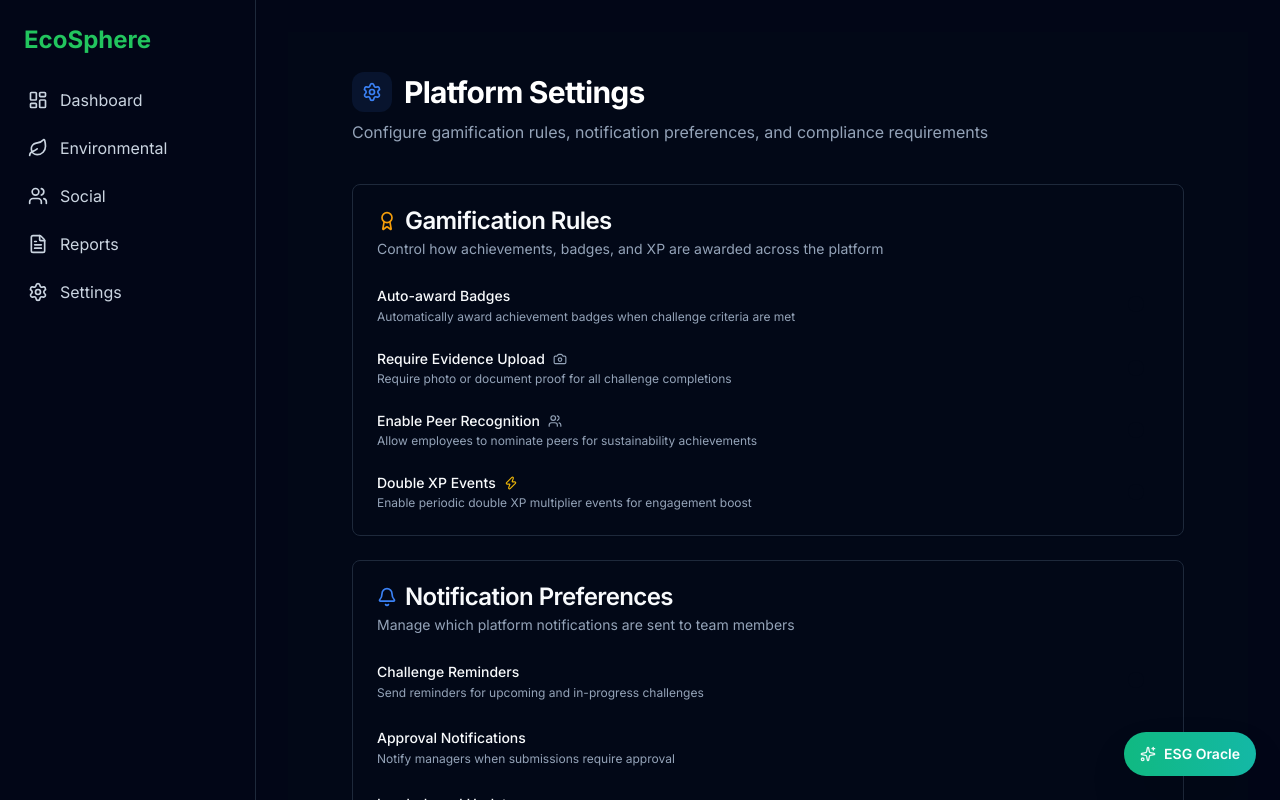
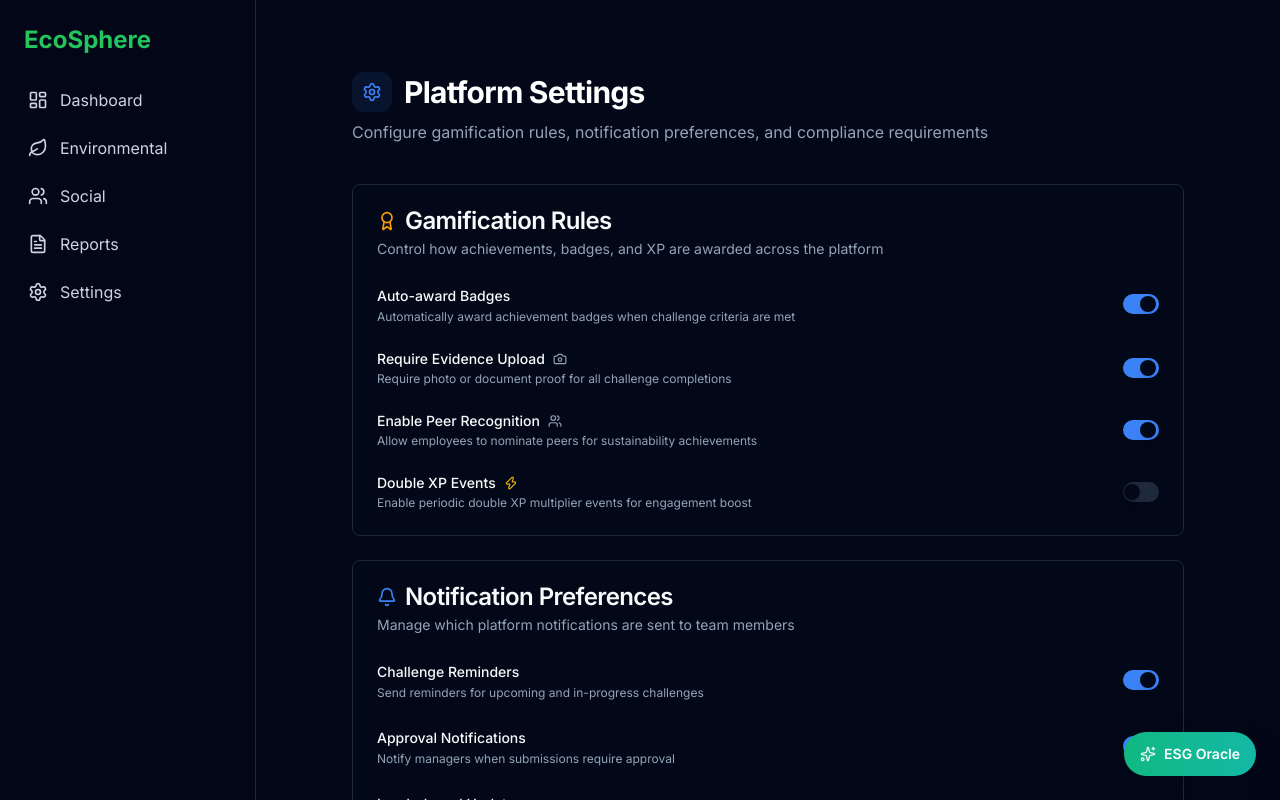
Before and after one commit to Mukilan-s18/Ecosphere-Management-Platform, a Next.js app: page /settings in a window 1280 px wide. Shown: the top 800 px of the page. Built offline with nearby package versions, Linux system fonts and the light colour scheme.

Commit message:
fix: Resolve build errors — replace missing toast and switch imports

```diff
--- a/app/social/page.tsx
+++ b/app/social/page.tsx
@@ -4,7 +4,7 @@
 import { Card, CardContent, CardDescription, CardHeader, CardTitle } from "@/components/ui/card";
 import { Button } from "@/components/ui/button";
 import { Input } from "@/components/ui/input";
-import { useToast } from "@/components/ui/use-toast";
+import { toast } from "sonner";
 import { uploadProof, getChallenges, supabase } from "@/lib/supabase";
 
 const insertParticipation = async (userId: number, challengeId: number, url: string) => {
@@ -41,7 +41,7 @@
   const [joined, setJoined] = useState(false);
   const [loading, setLoading] = useState(false);
   const [file, setFile] = useState<File | null>(null);
-  const { toast } = useToast();
+
 
   const handleJoin = () => {
     setJoined(true);
@@ -57,17 +57,15 @@
       const url = await uploadProof(file);
       await insertParticipation(mockUserId, challenge.id, url);
 
-      toast({
-        title: "Evidence submitted for review!",
+      toast.success("Evidence submitted for review!", {
         description: `Your proof for "${challenge.title}" has been uploaded.`,
       });
 
       setJoined(false);
       setFile(null);
     } catch (error) {
-      toast({
-        title: "Error submitting evidence",
-        variant: "destructive",
+      toast.error("Error submitting evidence", {
+        description: "Please try again.",
       });
     } finally {
       setLoading(false);
--- a/components/ui/switch.tsx
+++ b/components/ui/switch.tsx
@@ -1,29 +1,25 @@
 "use client"
 
-import { Switch as SwitchPrimitive } from "@base-ui/react/switch"
+import * as SwitchPrimitive from "@radix-ui/react-switch"
 
 import { cn } from "@/lib/utils"
 
 function Switch({
   className,
-  size = "default",
   ...props
-}: SwitchPrimitive.Root.Props & {
-  size?: "sm" | "default"
-}) {
+}: React.ComponentPropsWithoutRef<typeof SwitchPrimitive.Root>) {
   return (
     <SwitchPrimitive.Root
       data-slot="switch"
-      data-size={size}
       className={cn(
-        "peer group/switch relative inline-flex shrink-0 items-center rounded-full border border-transparent transition-all outline-none after:absolute after:-inset-x-3 after:-inset-y-2 focus-visible:border-ring focus-visible:ring-3 focus-visible:ring-ring/50 aria-invalid:border-destructive aria-invalid:ring-3 aria-invalid:ring-destructive/20 data-[size=default]:h-[18.4px] data-[size=default]:w-[32px] data-[size=sm]:h-[14px] data-[size=sm]:w-[24px] dark:aria-invalid:border-destructive/50 dark:aria-invalid:ring-destructive/40 data-checked:bg-primary data-unchecked:bg-input dark:data-unchecked:bg-input/80 data-disabled:cursor-not-allowed data-disabled:opacity-50",
+        "peer inline-flex h-[20px] w-[36px] shrink-0 cursor-pointer items-center rounded-full border border-transparent transition-colors focus-visible:outline-none focus-visible:ring-2 focus-visible:ring-ring focus-visible:ring-offset-2 focus-visible:ring-offset-background disabled:cursor-not-allowed disabled:opacity-50 data-[state=checked]:bg-primary data-[state=unchecked]:bg-input",
         className
       )}
       {...props}
     >
       <SwitchPrimitive.Thumb
         data-slot="switch-thumb"
-        className="pointer-events-none block rounded-full bg-background ring-0 transition-transform group-data-[size=default]/switch:size-4 group-data-[size=sm]/switch:size-3 group-data-[size=default]/switch:data-checked:translate-x-[calc(100%-2px)] group-data-[size=sm]/switch:data-checked:translate-x-[calc(100%-2px)] dark:data-checked:bg-primary-foreground group-data-[size=default]/switch:data-unchecked:translate-x-0 group-data-[size=sm]/switch:data-unchecked:translate-x-0 dark:data-unchecked:bg-foreground"
+        className="pointer-events-none block h-4 w-4 rounded-full bg-background shadow-lg ring-0 transition-transform data-[state=checked]:translate-x-4 data-[state=unchecked]:translate-x-0"
       />
     </SwitchPrimitive.Root>
   )
--- a/package.json
+++ b/package.json
@@ -25,6 +25,7 @@
     "@radix-ui/react-progress": "^1.1.12",
     "@radix-ui/react-select": "^2.3.3",
     "@radix-ui/react-slot": "^1.3.0",
+    "@radix-ui/react-switch": "^1.3.3",
     "@radix-ui/react-tabs": "^1.1.17",
     "@supabase/supabase-js": "^2.110.2",
     "class-variance-authority": "^0.7.1",
```
Also changed, not shown: 1 other file (tests, documents, lock files or other folders).
